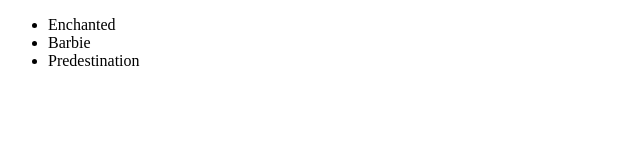
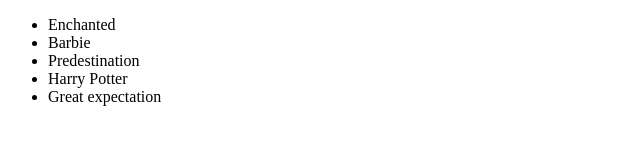
Before and after one commit to tiffjai/my-github-repo, a plain HTML site: page index.html in a window 1280 px wide. Shown: the whole page, without its empty margins (0-640 px from the left). Drawn offline with Linux system fonts and the light colour scheme.

Commit message:
Add new film list

```diff
--- a/index.html
+++ b/index.html
@@ -10,6 +10,8 @@
     <li>Enchanted </li>
     <li>Barbie</li>
     <li>Predestination</li>
+    <li>Harry Potter</li>
+    <li>Great expectation</li>
    </ul>
 </body>
 </html>
```
